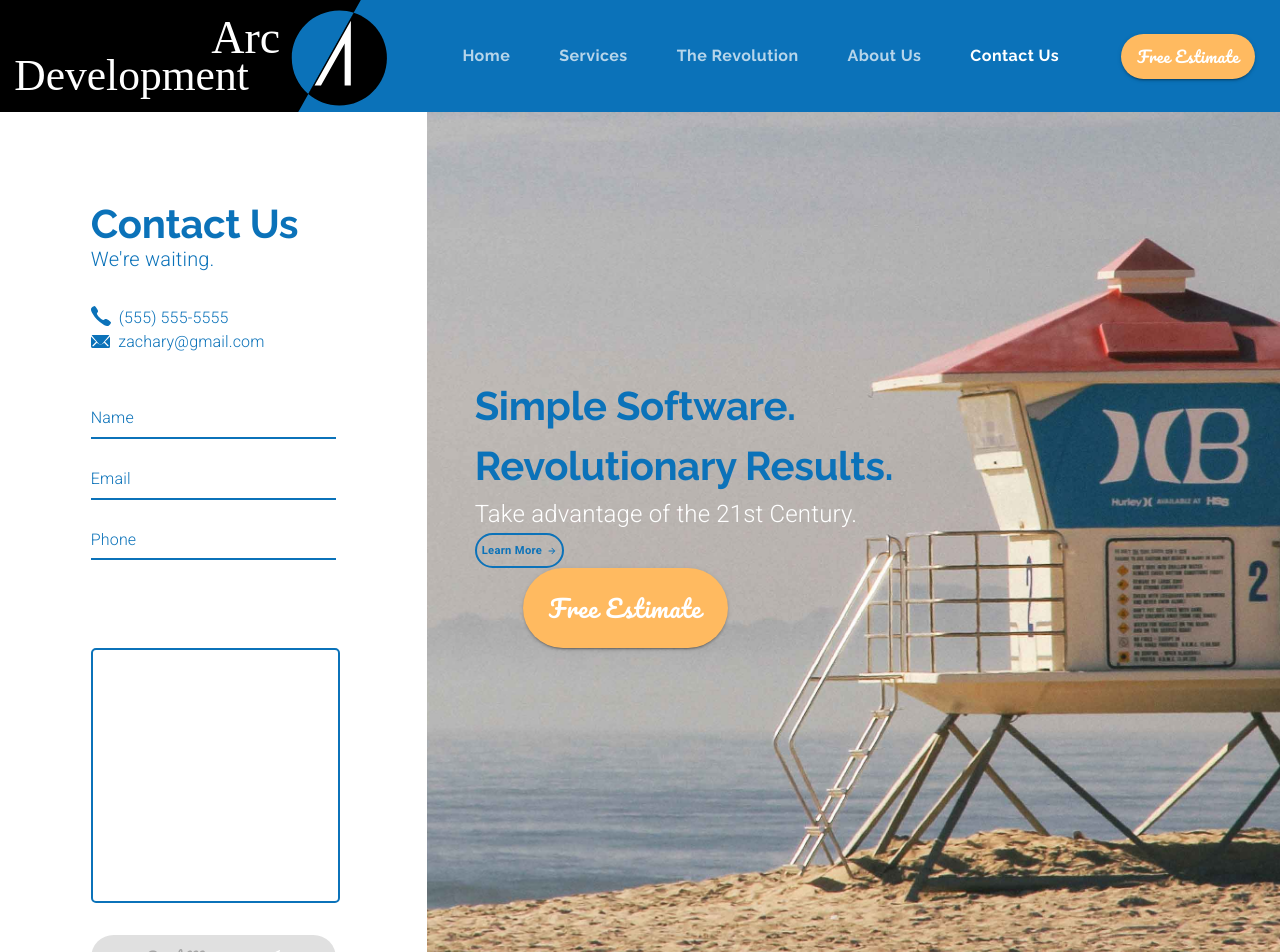
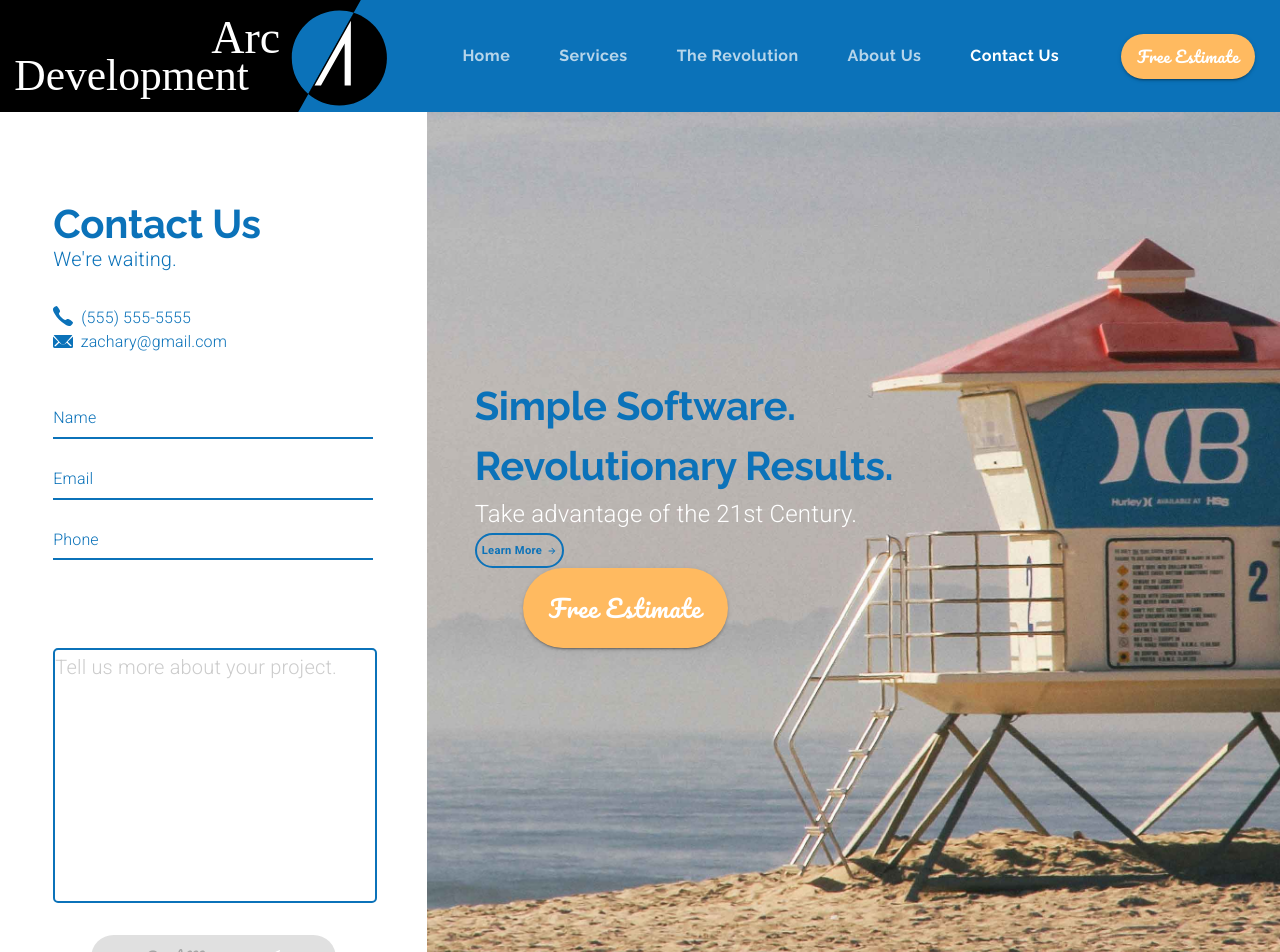
Before and after one commit to mecramer/Material-UI-Site, a React (Create React App) app: page /contact in a window 1280 px wide. Shown: the top 952 px of the page. Built offline with nearby package versions, Linux system fonts and the light colour scheme.

Commit message:
style changes

```diff
--- a/src/components/Contact.js
+++ b/src/components/Contact.js
@@ -127,7 +127,7 @@ function Contact (props) {
     const onConfirm = () => {
         setLoading(true)
         axios
-            .get('https://us-central1-materiial-ui-course.cloudfunctions.net/sendGoogleMail', {
+            .get('https://us-central1-materiial-ui-course.cloudfunctions.net/sendMail', {
                 params : {
                     name    : name,
                     email   : email,
@@ -206,7 +206,7 @@ function Contact (props) {
                                 </Typography>
                             </Grid>
                         </Grid>
-                        <Grid item container direction='column' style={{ maxWidth: '20em' }}>
+                        <Grid item container direction='column' style={{ width: '20em' }}>
                             <Grid item style={{ marginBottom: '0.5em' }}>
                                 <TextField
                                     label='Name'
@@ -239,12 +239,13 @@ function Contact (props) {
                                 />
                             </Grid>
                         </Grid>
-                        <Grid item style={{ maxWidth: '20em' }}>
+                        <Grid item style={{ width: '20em' }}>
                             <TextField
                                 value={message}
                                 InputProps={{ disableUnderline: true }}
                                 id='message'
                                 multiline
+                                placeholder='Tell us more about your project.'
                                 fullWidth
                                 rows={10}
                                 className={classes.message}
@@ -273,12 +274,12 @@ function Contact (props) {
             </Grid>
             <Dialog
                 open={open}
-                fullScreen={matchesXS}
+                fullScreen={matchesSM}
                 onClose={() => setOpen(false)}
                 style={{ zIndex: 1302 }}
                 PaperProps={{
                     style : {
-                        padding : matchesXS ? '1em 0' : matchesSM ? '5em 5em' : matchesMD ? '5em 10em' : '5em 20em',
+                        padding : matchesXS ? '1em 0' : matchesSM ? '5em 5em' : matchesMD ? '5em 15em' : '5em 25em',
                     },
                 }}
             >
@@ -316,7 +317,7 @@ function Contact (props) {
                             />
                         </Grid>
 
-                        <Grid item style={{ maxWidth: matchesXS ? '100%' : '20em' }}>
+                        <Grid item style={{ width: matchesSM ? '100%' : '20em' }}>
                             <TextField
                                 value={message}
                                 InputProps={{ disableUnderline: true }}
```
